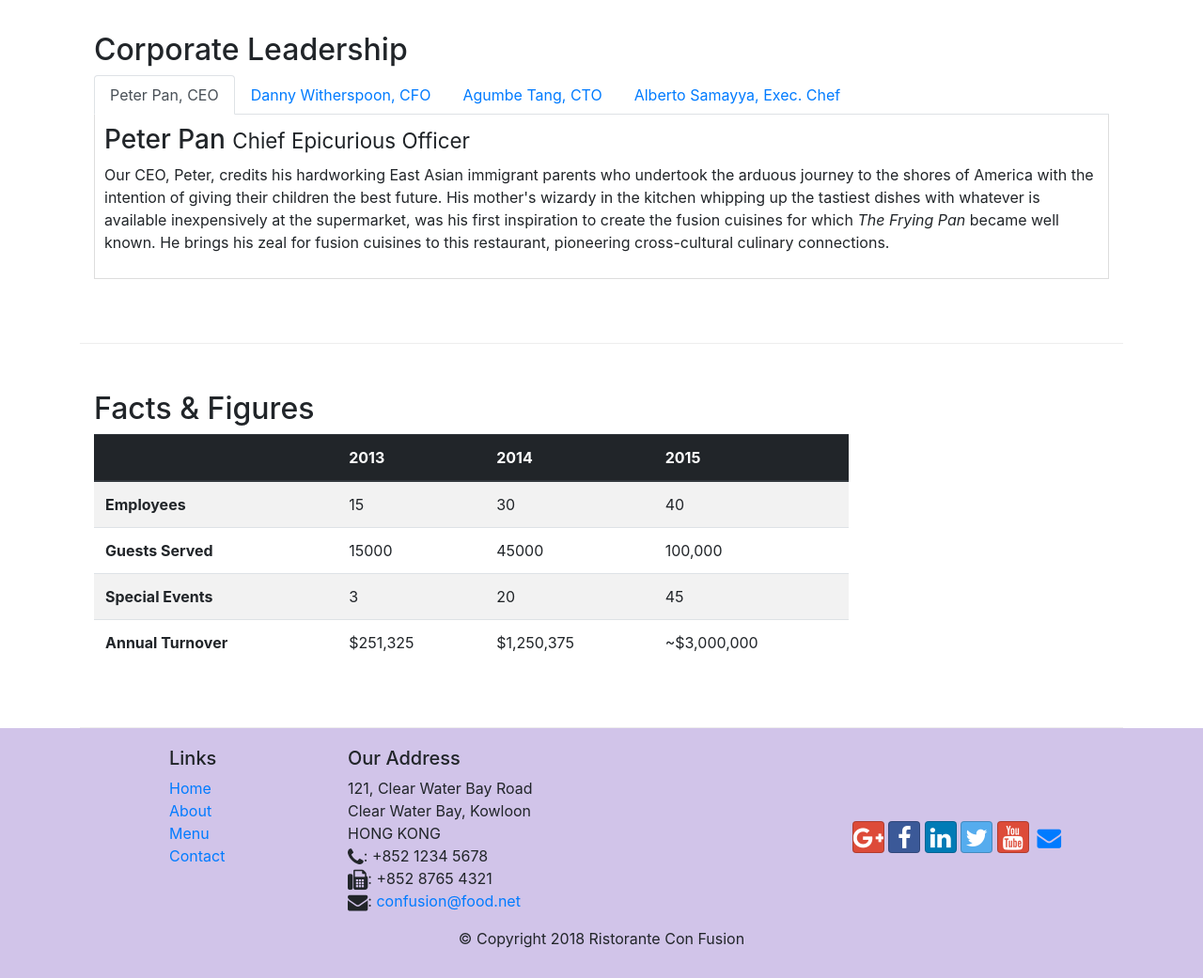
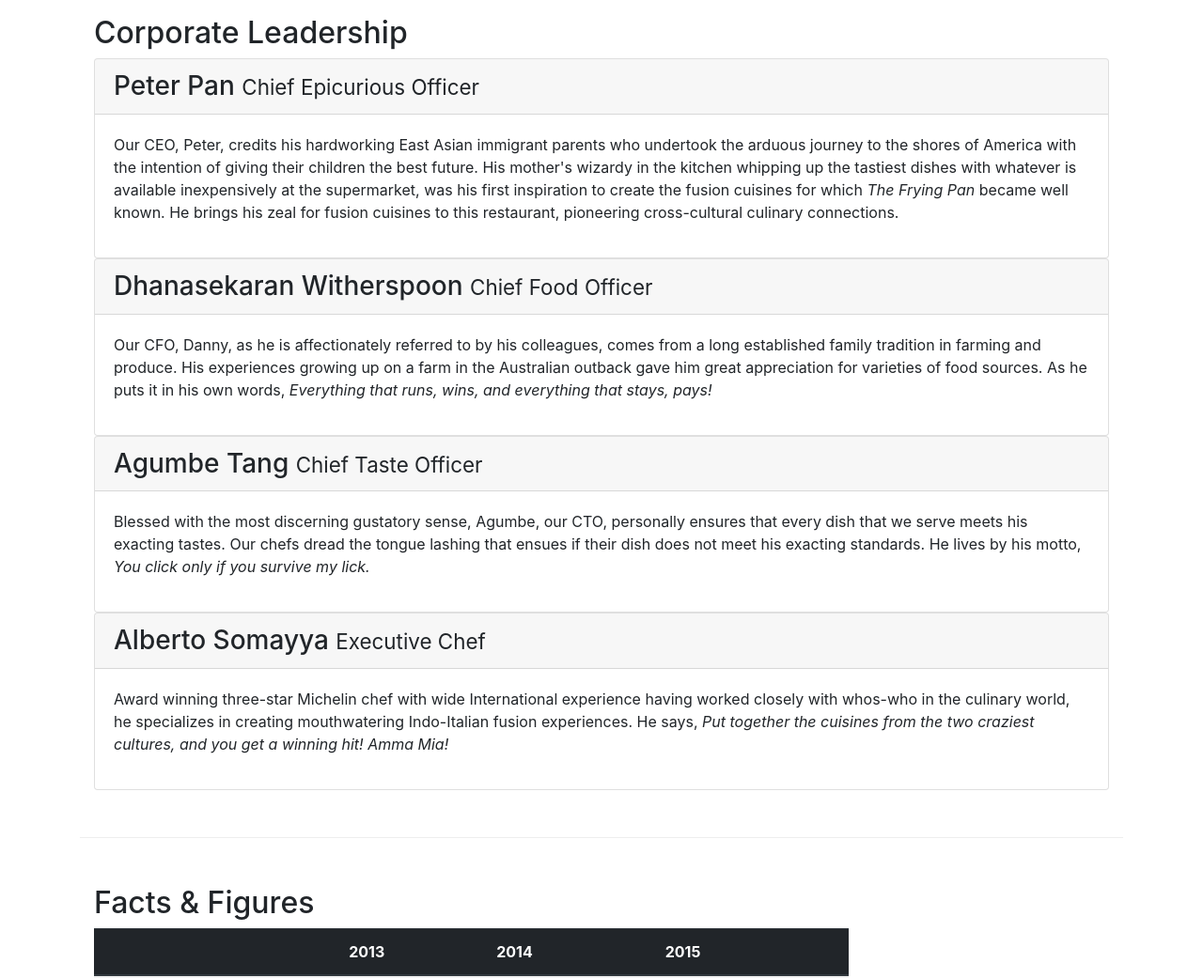
Before and after one commit to goanna72/bootstrap-test, a website: page aboutus.html in a window 1280 px wide. Shown: the part 980-2021 px from the top of the page at 94% size. Drawn offline with nearby package versions, Linux system fonts and the light colour scheme.

Commit message:
Accordian

```diff
--- a/aboutus.html
+++ b/aboutus.html
@@ -106,42 +106,73 @@
         <div class="row row-content align-items-center">
             <div class="col-12">
                 <h2>Corporate Leadership</h2>
-                <ul class="nav nav-tabs">
-                    <li class="nav-item">
-                        <a class="nav-link active" href="#peter" role="tab" data-toggle="tab">Peter Pan, CEO</a>
-                    </li>
-                    <li class="nav-item">
-                        <a class="nav-link" href="#danny" role="tab" data-toggle="tab">Danny Witherspoon, CFO</a>
-                    </li>
-                    <li class="nav-item">
-                        <a class="nav-link" href="#agumbe" role="tab" data-toggle="tab">Agumbe Tang, CTO</a>
-                    </li>
-                    <li class="nav-item">
-                        <a class="nav-link" href="#alberto" role="tab" data-toggle="tab">Alberto Samayya, Exec. Chef</a>
-                    </li>
-                </ul>
 
-                <div class="tab-content">
-                    <div type="tabpanel" class="tab-pane fade show active" id="peter">
-                        <h3>Peter Pan <small>Chief Epicurious Officer</small></h3>
+                <div id="accordian">
+                    <div class="card">
+                        <div class="card-header" role="tab" id="peterhead">
+                            <h3 class="mb-0">
+                                <a data-toggle="collapse" data-target="#peter">
+                                    Peter Pan <small>Chief Epicurious Officer</small>
+                                </a>
+                            </h3>
+                        </div>
+
+                        <div class="collapse show" id="peter" data-parent="#accordian">
+                            <div class="card-body">
                                 <p class="d-none d-sm-block">Our CEO, Peter, credits his hardworking East Asian immigrant parents who undertook the arduous journey to the shores of America with the intention of giving their children the best future. His mother's wizardy in the kitchen whipping up the tastiest dishes with whatever is available inexpensively at the supermarket, was his first inspiration to create the fusion cuisines for which <em>The Frying Pan</em> became well known. He brings his zeal for fusion cuisines to this restaurant, pioneering cross-cultural culinary connections.</p>
                             </div>
+                        </div>
+                    </div>
 
-                    <div type="tabpanel" class="tab-pane fade" id="danny">
-                        <h3>Dhanasekaran Witherspoon <small>Chief Food Officer</small></h3>
+                    <div class="card">
+                        <div class="card-header" role="tab" id="dannyhead">
+                            <h3 class="mb-0">
+                                <a data-toggle="collapse" data-target="#danny">
+                                  Dhanasekaran Witherspoon <small>Chief Food Officer</small>
+                                </a>
+                            </h3>
+                        </div>
+
+                        <div class="collapse show" id="danny" data-parent="#accordian">
+                            <div class="card-body">
                                 <p class="d-none d-sm-block">Our CFO, Danny, as he is affectionately referred to by his colleagues, comes from a long established family tradition in farming and produce. His experiences growing up on a farm in the Australian outback gave him great appreciation for varieties of food sources. As he puts it in his own words, <em>Everything that runs, wins, and everything that stays, pays!</em></p>
                             </div>
+                        </div>
+                     </div>
 
-                    <div type="tabpanel" class="tab-pane fade" id="agumbe">
-                        <h3>Agumbe Tang <small>Chief Taste Officer</small></h3>
+                    <div class="card">
+                        <div class="card-header" role="tab" id="agumbehead">
+                            <h3 class="mb-0">
+                                <a data-toggle="collapse" data-target="#agumbe">
+                                     Agumbe Tang <small>Chief Taste Officer</small>
+                                 </a>
+                            </h3>
+                        </div>
+
+                        <div class="collapse show" id="agumbe" data-parent="#accordian">
+                            <div class="card-body">
                                 <p class="d-none d-sm-block">Blessed with the most discerning gustatory sense, Agumbe, our CTO, personally ensures that every dish that we serve meets his exacting tastes. Our chefs dread the tongue lashing that ensues if their dish does not meet his exacting standards. He lives by his motto, <em>You click only if you survive my lick.</em></p>
                             </div>
+                        </div>
+                    </div>
 
-                    <div type="tabpanel" class="tab-pane fade" id="alberto">
-                        <h3>Alberto Somayya <small>Executive Chef</small></h3>
+                    <div class="card">
+                        <div class="card-header" role="tab" id="albertohead">
+                            <h3 class="mb-0">
+                                <a data-toggle="collapse" data-target="#alberto">
+                            Alberto Somayya <small>Executive Chef</small>
+                              </a>
+                            </h3>
+                        </div>
+
+                        <div class="collapse show" id="alberto" data-parent="#accordian">
+                            <div class="card-body">
                                 <p class="d-none d-sm-block">Award winning three-star Michelin chef with wide International experience having worked closely with whos-who in the culinary world, he specializes in creating mouthwatering Indo-Italian fusion experiences. He says, <em>Put together the cuisines from the two craziest cultures, and you get a winning hit! Amma Mia!</em></p>
                             </div>
                         </div>
+                    </div>
+
+                </div> <!--id accordian-->
 
             </div>
        </div>
```
Lines whose indentation alone changed are shown as unchanged.
